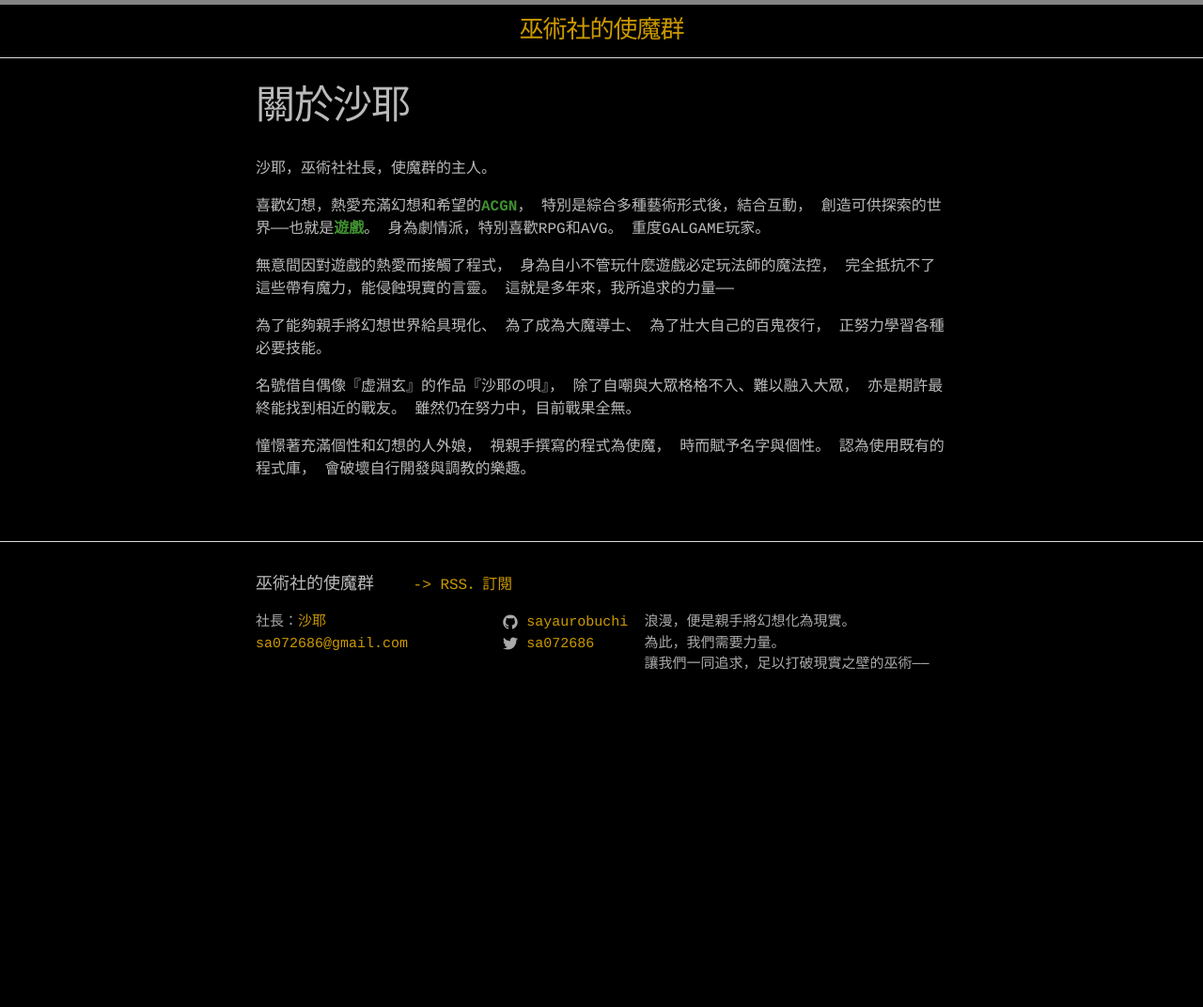
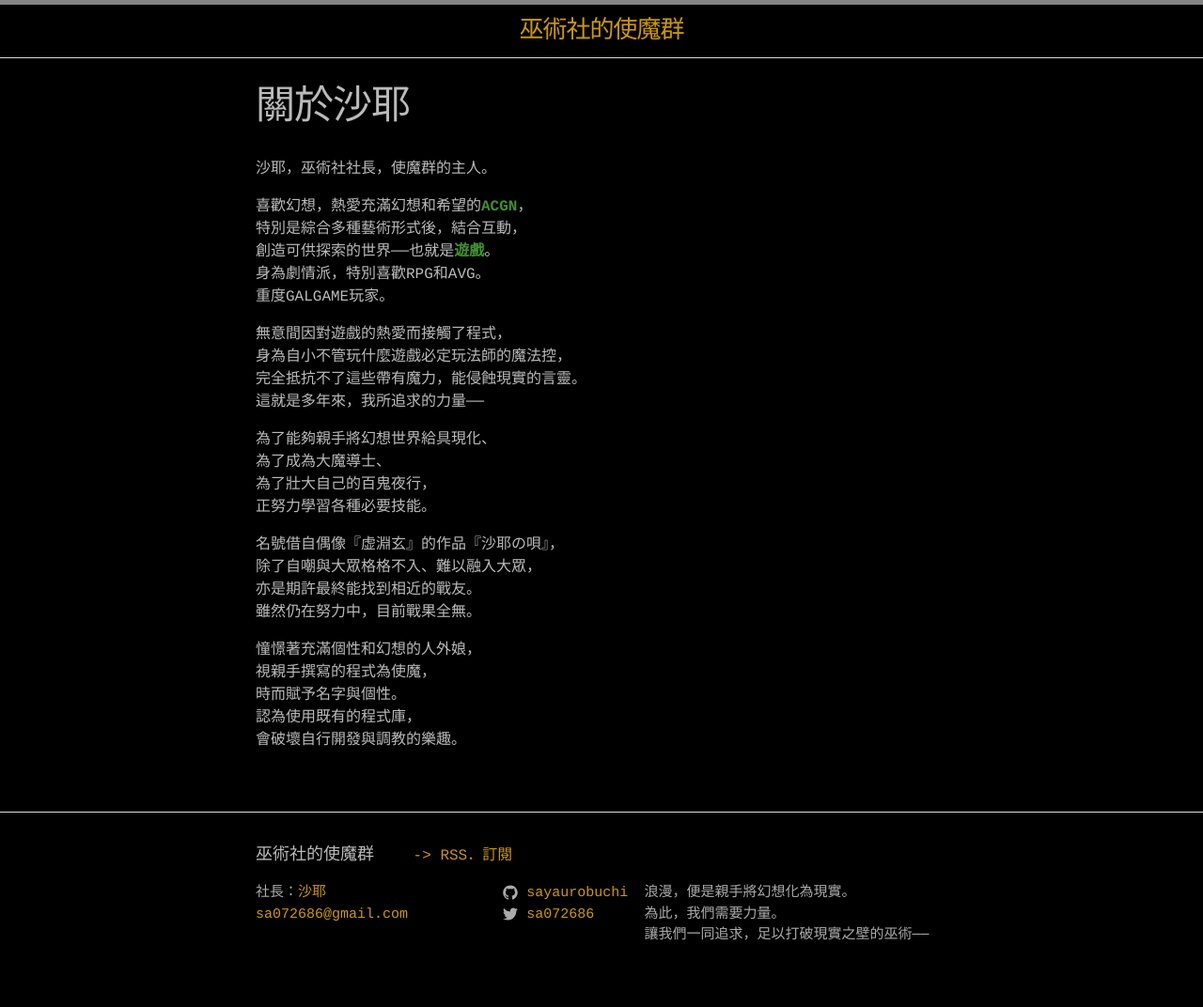
Before and after one commit to SayaUrobuchi/cmusu, a Jekyll site: the page built from about.md, in a window 1280 px wide. Shown: the whole page at 94% size. Built offline with Jekyll 4.4.1, drawn with Linux system fonts in a browser that asks for light colours; before the commit the page ends 900 px from its top, so only the background shows below that; part of the change alters nothing that is shown.

```diff
--- a/_config.yml
+++ b/_config.yml
@@ -19,3 +19,8 @@ github_username:  sayaurobuchi
 
 # Build settings
 markdown: kramdown
+
+# markdown settings
+kramdown:
+  input: GFM
+  hard_wrap: true
```
